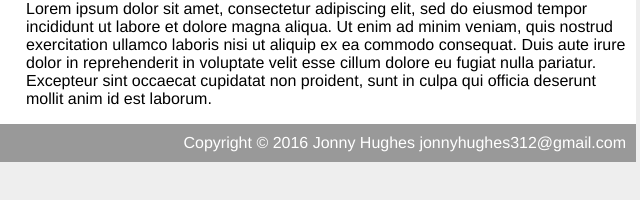
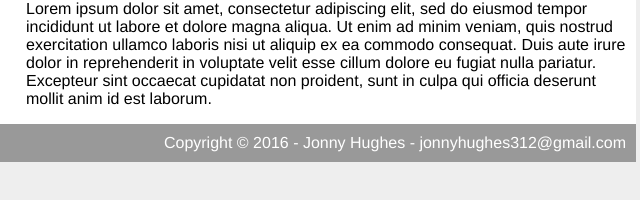
Before and after one commit to JohnH-312/JohnH-312.github.io, a plain HTML site: page index.html in a window 1280 px wide. Shown: the part 406-606 px from the top of the page, 404-1044 px from the left. Drawn offline with Linux system fonts and the light colour scheme.

Commit message:
Update index.html

```diff
--- a/index.html
+++ b/index.html
@@ -85,7 +85,7 @@
 
    </div>
    <div id="footer">
-    Copyright &copy; 2016 Jonny Hughes jonnyhughes312@gmail.com
+    Copyright &copy; 2016 - Jonny Hughes - jonnyhughes312@gmail.com
    </div>
   </div>
  </body>
```
